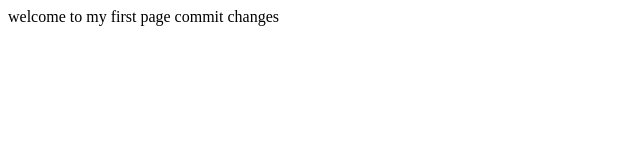
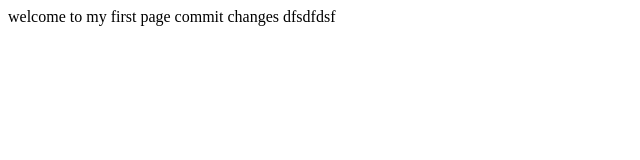
Before and after one commit to nagasai22/demo, a plain HTML site: page index.html in a window 1280 px wide. Shown: the full height of the page, 0-640 px from the left. Drawn offline with Linux system fonts and the light colour scheme.

Commit message:
new changes

```diff
--- a/index.html
+++ b/index.html
@@ -4,5 +4,6 @@
 </head>
 <body>
 welcome to my first page commit changes
+dfsdfdsf
 </body>
 </html>
```
